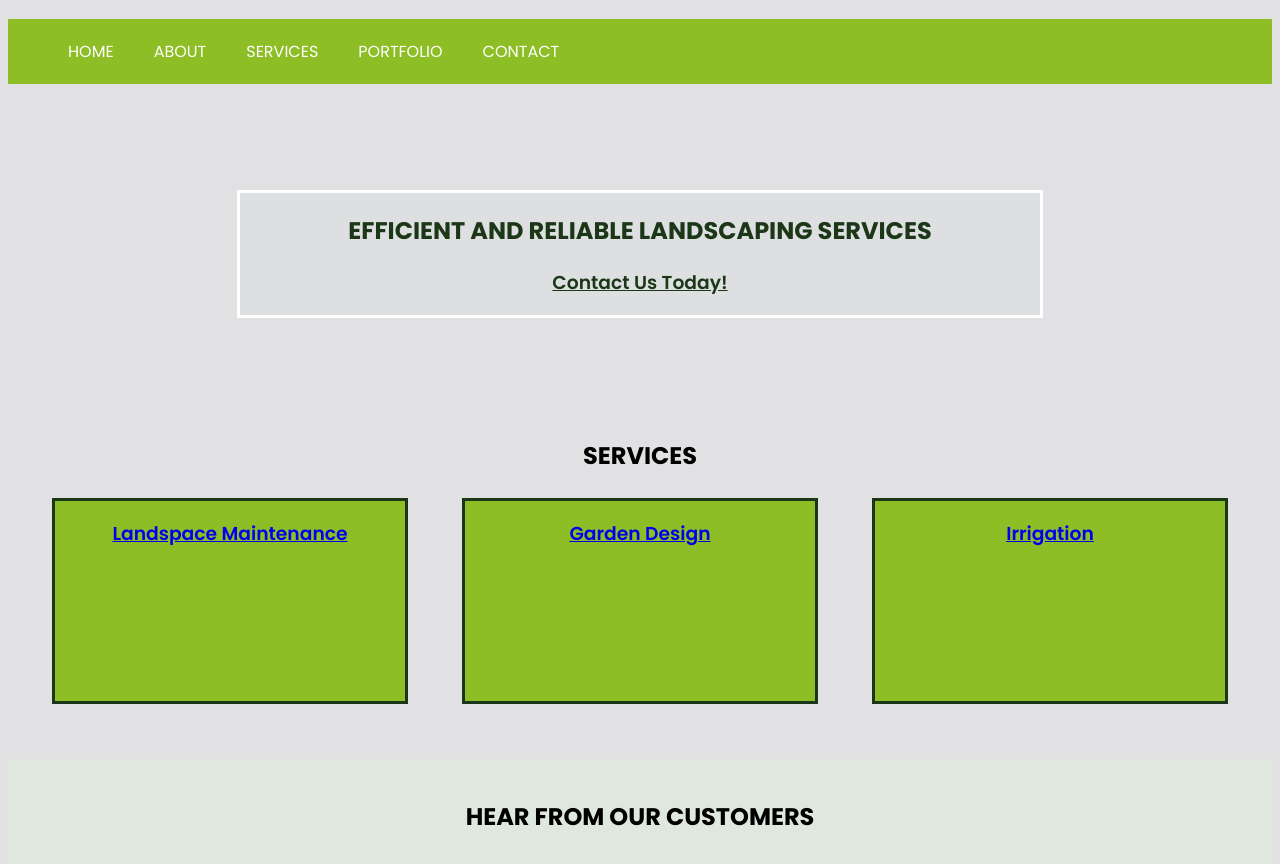
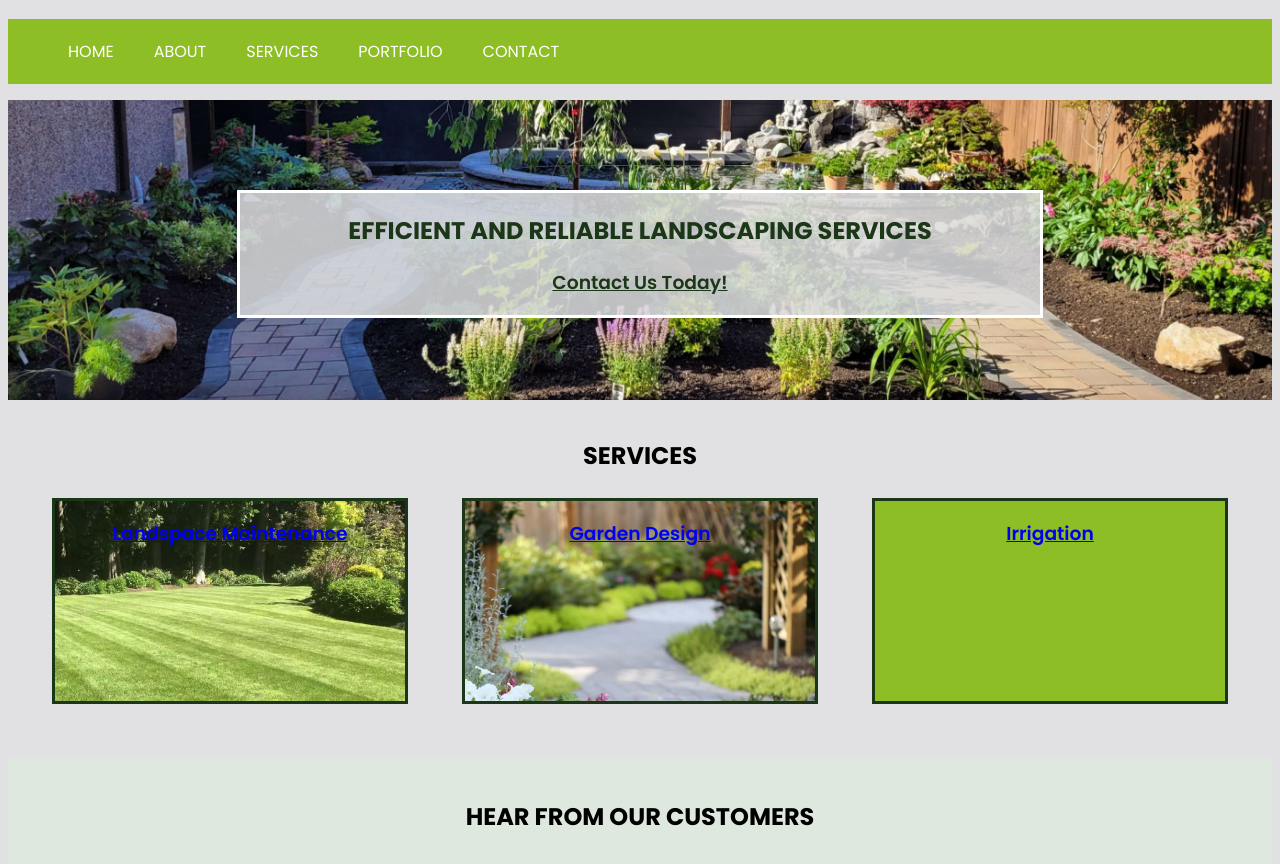
Before and after one commit to weihanson07/echolandscaping, a plain HTML site: page index.html in a window 1280 px wide. Shown: the part 72-936 px from the top of the page. Drawn offline with Linux system fonts and the light colour scheme.

Commit message:
Update style.css

```diff
--- a/style.css
+++ b/style.css
@@ -58,7 +58,7 @@ p, li, label {
 
 .banner {
     height: 300px;
-    background-image: url("/static/homepage_banner.jpg");
+    background-image: url("homepage_banner.jpg");
     background-size: cover;
     background-position: center;
 }
@@ -91,11 +91,11 @@ p, li, label {
 }
 
 #service-box-1 {
-    background-image: url("/static/homepage_maintenance.jpg");
+    background-image: url("maintenance.jpg");
 }
 
 #service-box-2 {
-    background-image: url("/static/homepage_installation.jpg");
+    background-image: url("installation.jpg");
 }
 
 .testimonial {
@@ -139,7 +139,7 @@ p, li, label {
 .maintenance-img {
     height: 600px;
     width: 40%;
-    background-image: url("/static/homepage_maintenance.jpg");
+    background-image: url("maintenance.jpg");
 }
 
 .design-installation {
@@ -150,7 +150,7 @@ p, li, label {
 .installation-img {
     height: 500px;
     width: 50%;
-    background-image: url("/static/homepage_installation.jpg");
+    background-image: url("installation.jpg");
 }
 
 .about1 {
```
